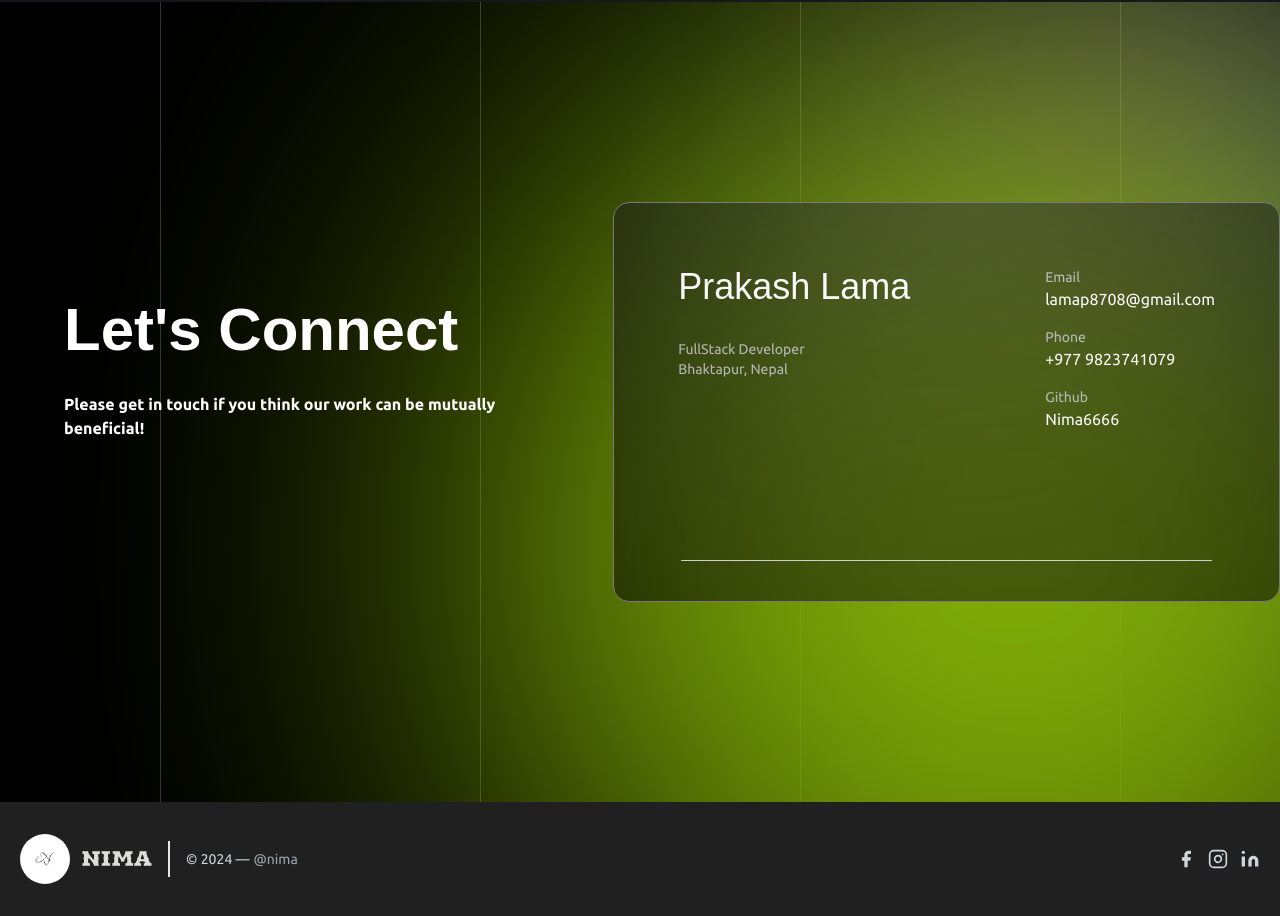
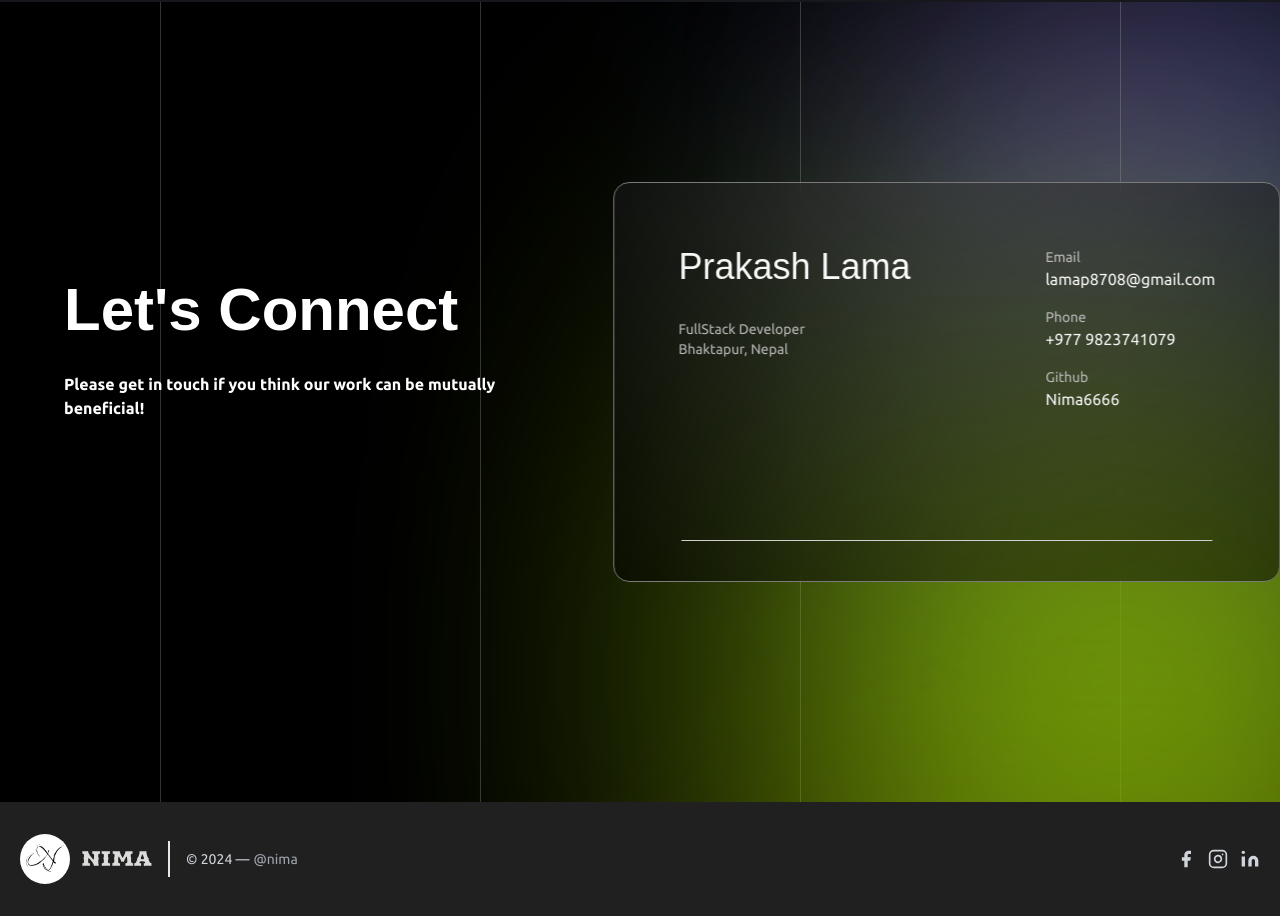
Before and after one commit to Nima6666/myProfile, a React (Vite) app: page / in a window 1280 px wide. Shown: the part 4251-5167 px from the top of the page. Built offline with nearby package versions, Linux system fonts and the light colour scheme; a web font is replaced by a local one.

Commit message:
animaiton fix

```diff
--- a/src/assets/framerMo.js
+++ b/src/assets/framerMo.js
@@ -144,3 +144,26 @@ export const lineAnimLeft = {
     x: -50, // Move text to the left
   },
 };
+
+export const cardAnim = {
+  hidden: {
+    x: 100,
+    opacity: 0,
+    transition: {
+      type: "spring",
+      damping: 7,
+      stiffness: 250,
+      duration: 0.05,
+    },
+  },
+  visible: {
+    x: 0,
+    opacity: 1,
+    transition: {
+      type: "spring",
+      damping: 7,
+      stiffness: 250,
+      duration: 0.05,
+    },
+  },
+};
--- a/src/pages/components/contact.jsx
+++ b/src/pages/components/contact.jsx
@@ -1,5 +1,9 @@
 import { useRef, useState } from "react";
-import { blurRevealAnim, lineAnimRigtht } from "../../assets/framerMo";
+import {
+  blurRevealAnim,
+  cardAnim,
+  lineAnimRigtht,
+} from "../../assets/framerMo";
 import splitChar from "../../assets/splitChar";
 import { motion } from "framer-motion";
 
@@ -28,7 +32,7 @@ export default function Contact() {
         ${center.y / 100},
         ${-center.x / 100},
         0,
-        ${Math.log(distance) * 3}deg
+        ${Math.log(distance) * 1.6}deg
       )
     `;
 
@@ -43,12 +47,16 @@ export default function Contact() {
     `;
   }
   return (
-    <div className="h-screen w-full text-white relative overflow-hidden ">
+    <div className="min-h-screen w-full text-white relative overflow-hidden pb-10 flex justify-center items-center">
       <div className="container mx-auto flex flex-col-reverse md:flex-row-reverse justify-center items-center h-full w-full perspective z-10">
         <motion.div
           id="card"
           className="h-fit md:h-[400px] md:w-[700px] w-[80%] p-8 md:p-16 flex flex-col md:flex-row justify-between relative rounded-2xl overflow-hidden pb-14 z-50 bg-[#00000077]"
           ref={cardRef}
+          variants={cardAnim}
+          initial="hidden"
+          whileInView="visible"
+          viewport={{ once: true }}
           onMouseEnter={() =>
             setBounds(cardRef.current.getBoundingClientRect())
           }
@@ -90,6 +98,7 @@ export default function Contact() {
           variants={blurRevealAnim}
           whileInView="visible"
           initial="hidden"
+          viewport={{ once: true }}
         >
           <span className="text-3xl md:text-5xl lg:text-6xl mainText">
             Let's Connect
@@ -104,9 +113,9 @@ export default function Contact() {
 
       </div> */}
       <div className="absolute w-full h-full top-0 left-0 z-[-1] bg-black flex justify-around">
-        <div className="h-[600px] w-[600px] rounded-full bg-[#80ac08] blur-[100px] absolute -right-8 z-[10] scale-150 -bottom-1/2 -translate-y-1/2 animatePulse"></div>
+        <div className="h-[60%] w-[30%] rounded-full bg-[#80ac08] blur-[100px] absolute -right-8 z-[10] scale-150 -bottom-1/2 -translate-y-1/2 animatePulse"></div>
         <div className="h-[300px] w-[300px] rounded-full bg-[#3a4dff] blur-[100px] absolute -right-5 z-[-2] scale-150 bottom-1/2"></div>
-        <div className="h-[100px] w-[100px] rounded-full bg-[#ff5000] blur-[100px] absolute right-28 z-[10] scale-150 top-10"></div>
+        <div className="h-[100px] w-[100px] rounded-full bg-[#ff5000] blur-[100px] absolute right-28 z-[10] scale-150 top-[10%]"></div>
         <div className="h-[400px] w-[400px] rounded-full bg-[#614f06] blur-[100px] absolute -right-8 z-[-1] scale-150 -bottom-1/2 translate-y-1/2"></div>
         <div className="h-full border-r border-white z-[-1] opacity-20"></div>
         <div className="h-full border-r border-white z-[-1] opacity-20"></div>
--- a/src/pages/components/footer.jsx
+++ b/src/pages/components/footer.jsx
@@ -11,12 +11,10 @@ export default function Footer() {
     return (
       <footer className="text-gray-600 body-font backdrop-blur-md bg-[#202020]">
         <div className="container px-5 py-8 mx-auto flex items-center sm:flex-row flex-col">
-          <a className="flex title-font font-medium items-center md:justify-start justify-center text-gray-200">
-            <img
-              src={Nlogo}
-              className="h-[50px] w-[50px] rounded-full"
-              alt=""
-            />
+          <a className="flex title-font font-medium items-center md:justify-start justify-center text-gray-200 ">
+            <div className="h-[50px] w-[50px] rounded-full overflow-hidden">
+              <img src={Nlogo} className=" scale-[2]" alt="" />
+            </div>
             <img src={footImg} className="h-[15px] ml-3" alt="" srcSet="" />
           </a>
           <p className="text-sm text-gray-300 sm:ml-4 sm:pl-4 sm:border-l-2 sm:border-gray-200 sm:py-2 sm:mt-0 mt-4">
```
